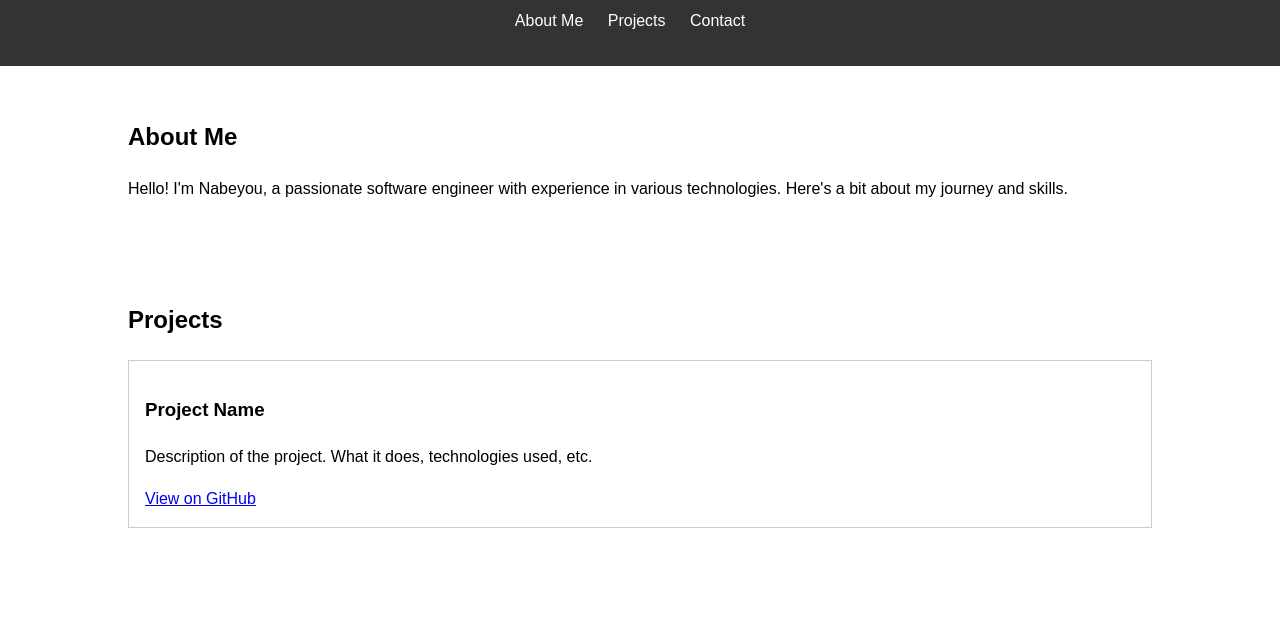
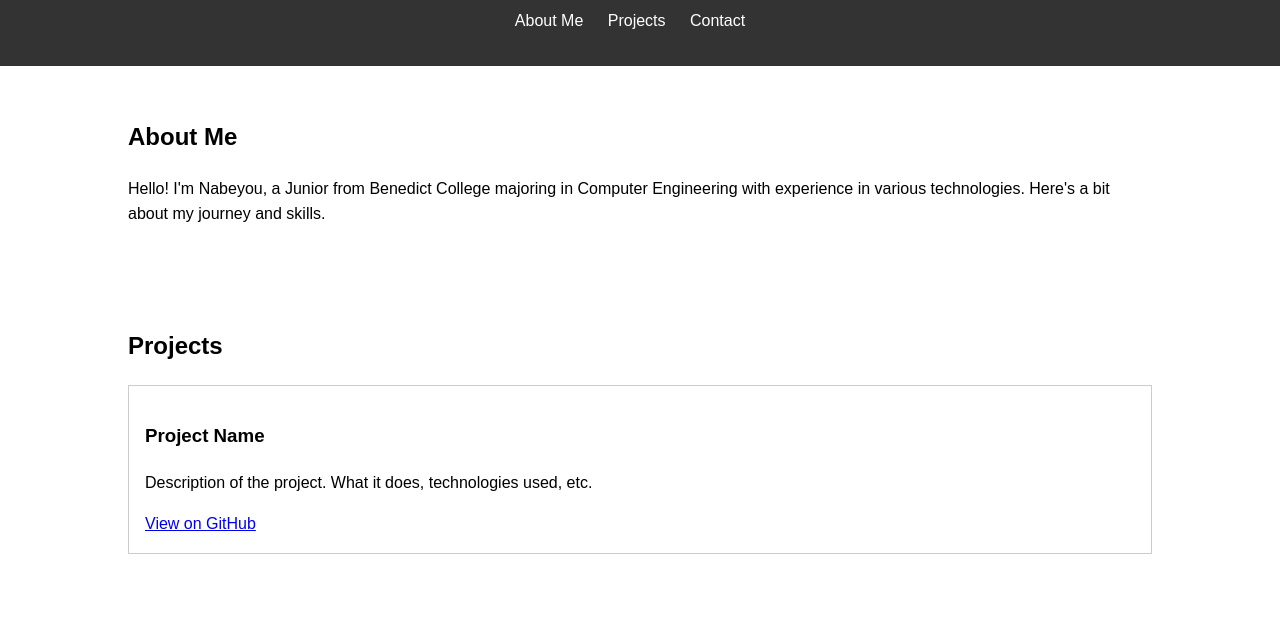
Before and after one commit to Astro-027/Astro-027.github.io, a plain HTML site: page index.html in a window 1280 px wide. Shown: the part 102-727 px from the top of the page. Drawn offline with Linux system fonts and the light colour scheme; a script that the page names is missing.

Commit message:
Fix content

```diff
--- a/index.html
+++ b/index.html
@@ -24,7 +24,8 @@
     <section id="about">
         <h2>About Me</h2>
         <p>
-            Hello! I'm Nabeyou, a passionate software engineer with experience in various technologies. Here's a bit
+            Hello! I'm Nabeyou, a Junior from Benedict College majoring in Computer Engineering with experience in
+            various technologies. Here's a bit
             about my journey and skills.
         </p>
         <!-- You can add more details or even an image here -->
```
